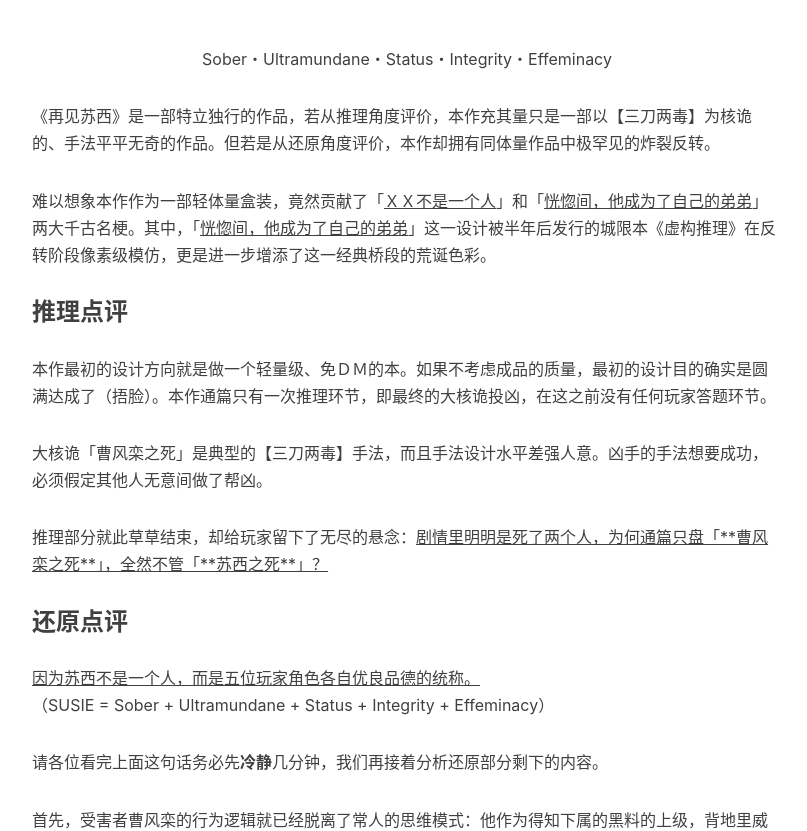
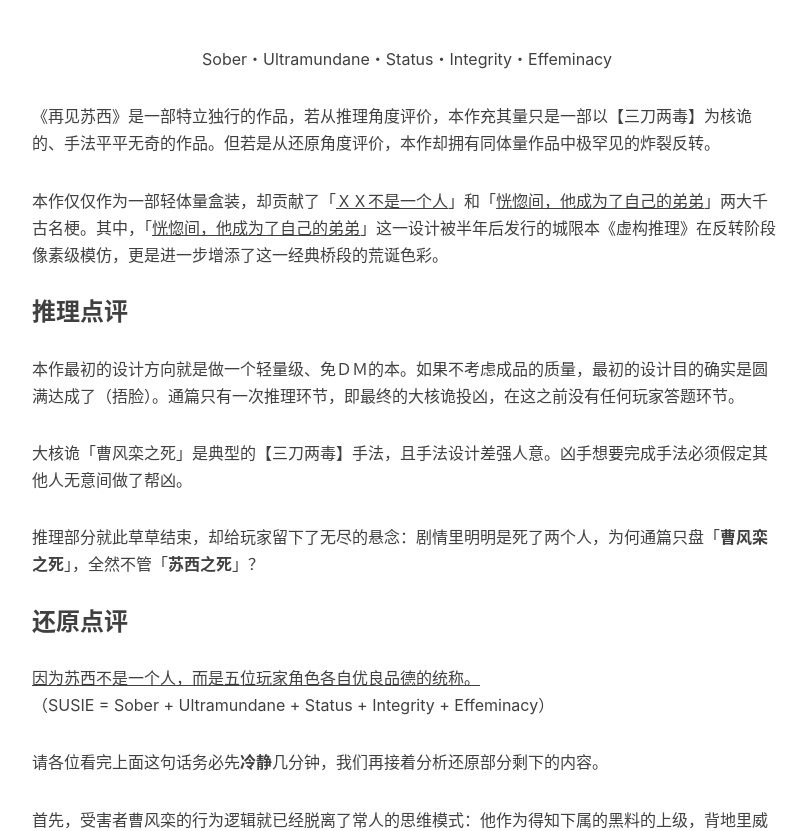
Before and after one commit to mysteryreview/mysteryreview.github.io, a Jekyll site: the page built from _posts/2019-12-31-再见苏西.md, in a window 1280 px wide and 900 px high, scrolled down 518 px, cut to the strip 69-900 px from the top of the window. Shown: the whole strip, without its empty margins (233-1040 px from the left). Built offline with Jekyll 4.4.1, drawn with Linux system fonts in a browser that asks for light colours; nearby versions of some CDN libraries; comment, search, counter and statistics services are not loaded.

Commit message:
Update 2019-12-31-再见苏西.md

```diff
--- a/_posts/2019-12-31-再见苏西.md
+++ b/_posts/2019-12-31-再见苏西.md
@@ -15,15 +15,15 @@ tags:
 
 《再见苏西》是一部特立独行的作品，若从推理角度评价，本作充其量只是一部以【三刀两毒】为核诡的、手法平平无奇的作品。但若是从还原角度评价，本作却拥有同体量作品中极罕见的炸裂反转。
 
-难以想象本作作为一部轻体量盒装，竟然贡献了「<u>ＸＸ不是一个人</u>」和「<u>恍惚间，他成为了自己的弟弟</u>」两大千古名梗。其中，「<u>恍惚间，他成为了自己的弟弟</u>」这一设计被半年后发行的城限本《虚构推理》在反转阶段像素级模仿，更是进一步增添了这一经典桥段的荒诞色彩。
+本作仅仅作为一部轻体量盒装，却贡献了「<u>ＸＸ不是一个人</u>」和「<u>恍惚间，他成为了自己的弟弟</u>」两大千古名梗。其中，「<u>恍惚间，他成为了自己的弟弟</u>」这一设计被半年后发行的城限本《虚构推理》在反转阶段像素级模仿，更是进一步增添了这一经典桥段的荒诞色彩。
 
 ### 推理点评
 
-本作最初的设计方向就是做一个轻量级、免ＤＭ的本。如果不考虑成品的质量，最初的设计目的确实是圆满达成了（捂脸）。本作通篇只有一次推理环节，即最终的大核诡投凶，在这之前没有任何玩家答题环节。
+本作最初的设计方向就是做一个轻量级、免ＤＭ的本。如果不考虑成品的质量，最初的设计目的确实是圆满达成了（捂脸）。通篇只有一次推理环节，即最终的大核诡投凶，在这之前没有任何玩家答题环节。
 
-大核诡「曹风栾之死」是典型的【三刀两毒】手法，而且手法设计水平差强人意。凶手的手法想要成功，必须假定其他人无意间做了帮凶。
+大核诡「曹风栾之死」是典型的【三刀两毒】手法，且手法设计差强人意。凶手想要完成手法必须假定其他人无意间做了帮凶。
 
-推理部分就此草草结束，却给玩家留下了无尽的悬念：<u>剧情里明明是死了两个人，为何通篇只盘「**曹风栾之死**」，全然不管「**苏西之死**」？</u>
+推理部分就此草草结束，却给玩家留下了无尽的悬念：剧情里明明是死了两个人，为何通篇只盘「**曹风栾之死**」，全然不管「**苏西之死**」？
 
 ### 还原点评
 
```
